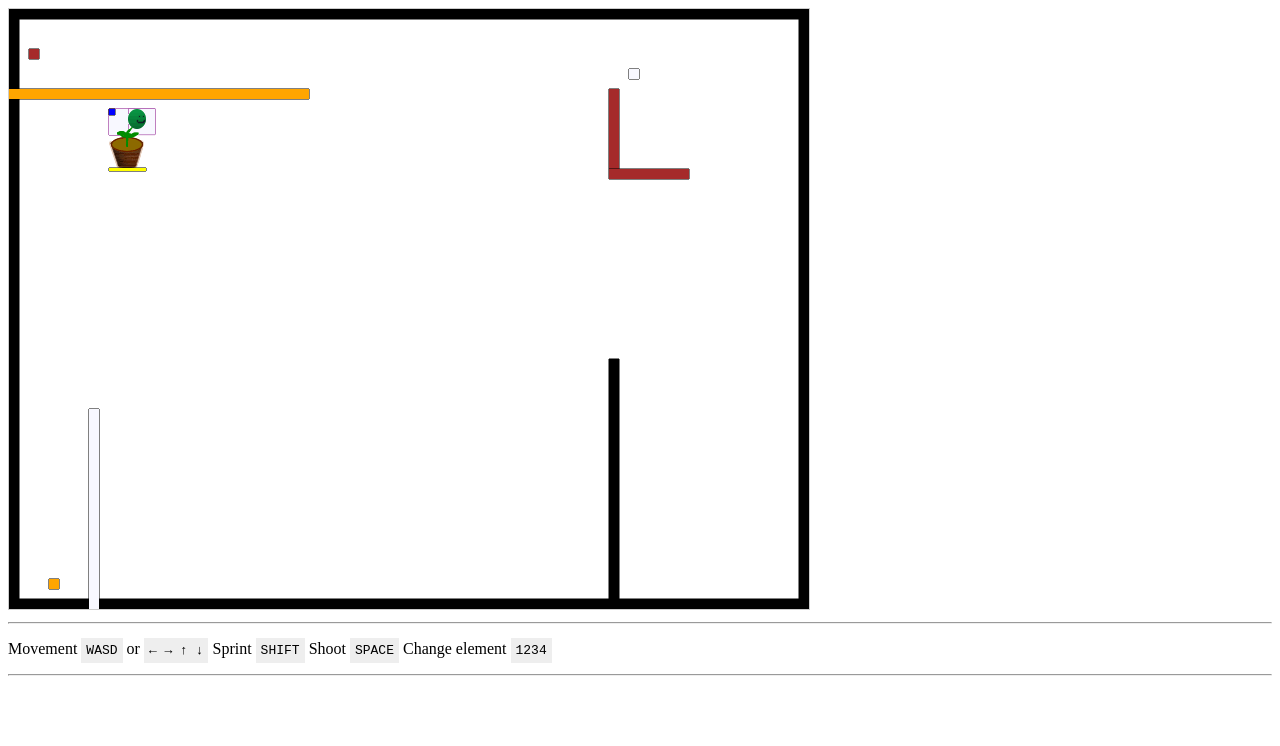
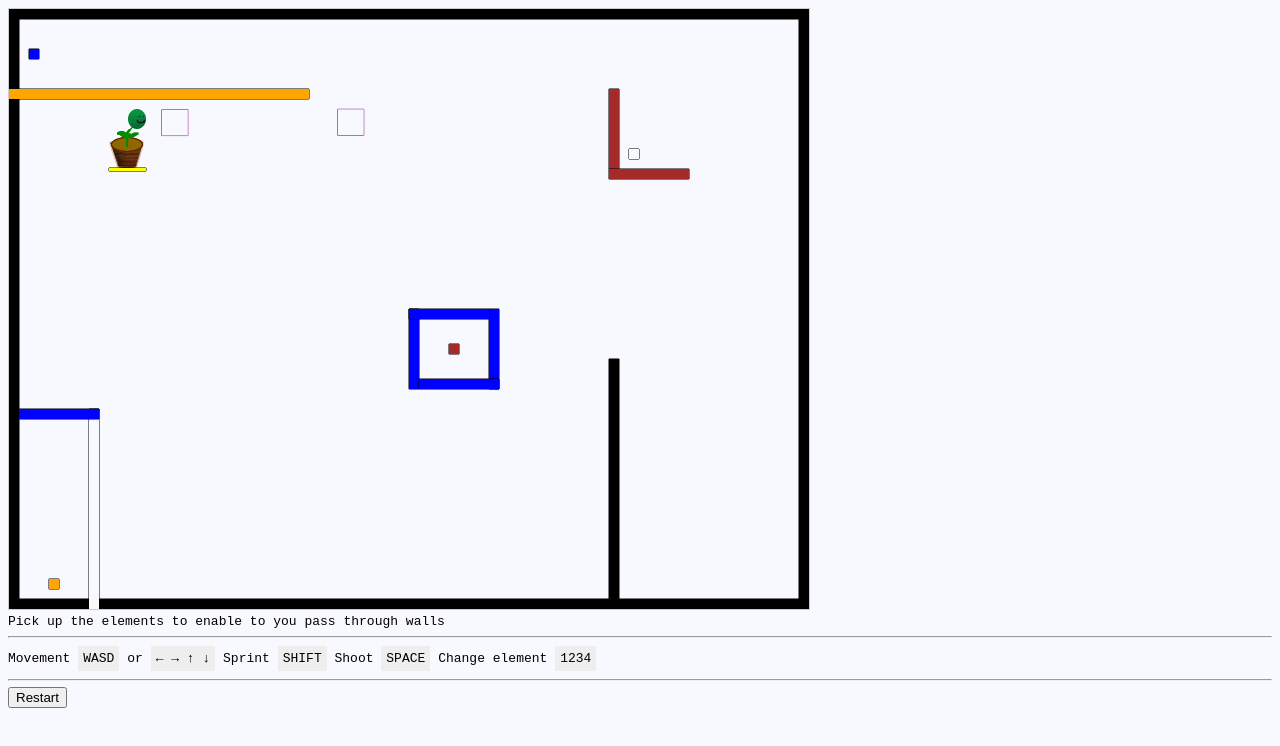
Before and after one commit to js13kGames/planty, a plain HTML site: page index.html in a window 1280 px wide. Drawn offline with Linux system fonts and the light colour scheme.

Commit message:
closer to being fun

```diff
--- a/css/css.css
+++ b/css/css.css
@@ -7,3 +7,18 @@
 	font-family: monospace;
 	padding: 5px;
 }
+
+#dead {
+	font-family: monospace;
+	font-size: -webkit-xxx-large;
+	font-variant: small-caps;
+}
+
+.hidden {
+	display: none;
+}
+
+.sexy {
+	background: ghostwhite;
+	font-family: monospace;
+}
--- a/index.html
+++ b/index.html
@@ -10,13 +10,22 @@
 
 			<canvas id="game" width="800" height="600" style="border:1px solid #CCCCCC;"> </canvas>
 
+			<div>
+			Pick up the elements to enable to you pass through walls
+			</div>
+
+			<div>
+				<hr>
+				<p>Movement <span class='instructions'>WASD</span> or <span class='instructions'>&leftarrow; &rightarrow; &uparrow; &downarrow;</span> Sprint <span class='instructions'>SHIFT</span> Shoot <span class='instructions'>SPACE</span> Change element <span class='instructions'>1234</span> </p>
+				<hr>
+			</div>
+
 		</div>
 
-		<div>
-			<hr>
-			<p>Movement <span class='instructions'>WASD</span> or <span class='instructions'>&leftarrow; &rightarrow; &uparrow; &downarrow;</span> Sprint <span class='instructions'>SHIFT</span> Shoot <span class='instructions'>SPACE</span> Change element <span class='instructions'>1234</span> </p>
-			<hr>
+		<div id='dead' class='hidden'>
+			dead :(
 		</div>
+		<button id='btn' onclick='again()'>Restart</button>
 
 	</body>
 
--- a/js/js.js
+++ b/js/js.js
@@ -7,6 +7,8 @@ var stop = false;
 
 var player = {x:100, y:100, h:59, w:37, cd:0, lastDirection:'RIGHT', stamina:100, currentPower:null};
 var moveSpeed = 0;
+var spawnCD = 60;
+
 var projectileSpeed = 5;
 var shootCD = 20;
 var keys = [];
@@ -25,19 +27,24 @@ var collidibles = [
   {x:80, y:400, w:10, h:200, type:'air'},
   {x:600, y:350, w:10, h:250, type:'spirit'},
   {x:600, y:80, w:10, h: 80, type:'earth'},
-  {x:600, y:160, w:80, h:10, type:'earth'}
+  {x:600, y:160, w:80, h:10, type:'earth'},
+
+  {x:10, y:400, w:80, h:10, type:'water'},
+
+  {x:400, y:300, w:10, h:80, type:'water'},
+  {x:480, y:300, w:10, h:80, type:'water'},
+  {x:410, y:370, w:80, h:10, type:'water'},
+  {x:400, y:300, w:80, h:10, type:'water'}
 ];
 
 var pickups = [
-  {x:100, y:140, w:10, h:10, onPickup: gain, name:'water'},
-  {x:40, y:height-30, w:10, h:10, onPickup: gain, name:'fire'},
-  {x:20, y:40, w:10, h:10, onPickup: gain, name:'earth'},
-  {x:620, y:60, w:10, h:10, onPickup: gain, name:'air'}
+  {x:20, y:40, w:10, h:10, onPickup: gain, type:'water'},
+  {x:40, y:height-30, w:10, h:10, onPickup: gain, type:'fire'},
+  {x:440, y:335, w:10, h:10, onPickup: gain, type:'earth'},
+  {x:620, y:140, w:10, h:10, onPickup: gain, type:'air'}
 ];
 
-var enemies = [{x:400, y:150, w:26, h:26, hp:10, speed:1},
-  {x:300, y:150, w:26, h:26, hp:10, speed:0.6}
-];
+var enemies = [];
 
 var projectiles = [];
 
@@ -61,6 +68,11 @@ function animate(timestamp){
     frameCount = 0;
   }
 
+  if(spawnCD-- <= 0){
+    spawnCD = 120;
+    enemies.push({x:400, y:150, w:26, h:26, hp:10, speed:Math.random() + .5})
+  }
+
   // Clear canvas
   ctx.save();
   ctx.clearRect(0,0,width,height);
@@ -76,6 +88,12 @@ function animate(timestamp){
   moving = checkMove('RIGHT', 'x', false) || moving;
   moving = checkMove('UP',    'y', true)  || moving;
   moving = checkMove('DOWN',  'y', false) || moving;
+
+  // Check collision with enemies
+  var index = collision(player, enemies);
+  if(index > -1) {
+    die();
+  }
 
   // Collide with pickups
   pickup();
@@ -115,7 +133,7 @@ function animate(timestamp){
   ctx.restore();
 
   if (stop === false) {
-      window.requestAnimationFrame(animate);
+      animateID = window.requestAnimationFrame(animate);
     }
 }
 
@@ -130,8 +148,9 @@ function checkMove(direction, moveProperty, invert){
     }else{
       player[moveProperty] += moveSpeed;
     }
-    var index = collision(player, collidibles);
-    if(index > -1 && player.currentPower != collidibles[index].type){
+
+    index = collision(player, collidibles);
+    if(index > -1 && player.currentPower !== collidibles[index].type){
       // Collided with object
       if(invert){
         player[moveProperty] += moveSpeed;
@@ -223,7 +242,7 @@ function pickup(){
     var o = pickups[i];
     if((player.x + player.w > o.x && player.x < o.x+o.w) &&
       (player.y + player.h > o.y && player.y < o.y+o.h)){
-      o.onPickup(o.name);
+      o.onPickup(o.type);
       pickups.splice(i,1);
       break;
     }
@@ -232,8 +251,22 @@ function pickup(){
 
 function gain(item){
 
-  elements.push({name:item, color: colors[item]});
+  elements.push({type:item, color: colors[item]});
   player.currentPower = item;
+}
+
+function die(){
+  window.cancelAnimationFrame(animateID);
+  stop = true;
+
+  document.getElementById('dead').classList.remove('hidden');
+  document.getElementById('content').classList.add('hidden');
+
+  document.getElementById('btn').focus();
+}
+
+function again(){
+  window.location = '';
 }
 
 // --- Drawing ---
@@ -242,7 +275,7 @@ function drawPickups() {
   var i;
   for(i=0; i<pickups.length; i++){
     var o = pickups[i];
-    rect(o.x, o.y, o.w, o.h, colors[o.name]);
+    rect(o.x, o.y, o.w, o.h, colors[o.type]);
   }
 }
 
@@ -295,7 +328,7 @@ function drawPlant(state) {
 
   for(i=0; i<elements.length; i++){
     var e = elements[i];
-    var w = (player.currentPower === e.name) ? 6 : 5;
+    var w = (player.currentPower === e.type) ? 6 : 5;
     rect(x + (i*5), y, w, w, e.color);
   }
 
@@ -349,7 +382,7 @@ function setKey(event, status) {
       var a = 3-(52-code);
       // Activate element
       if(elements.length > a){
-        player.currentPower = elements[a].name;
+        player.currentPower = elements[a].type;
       }
       break;
 
```
